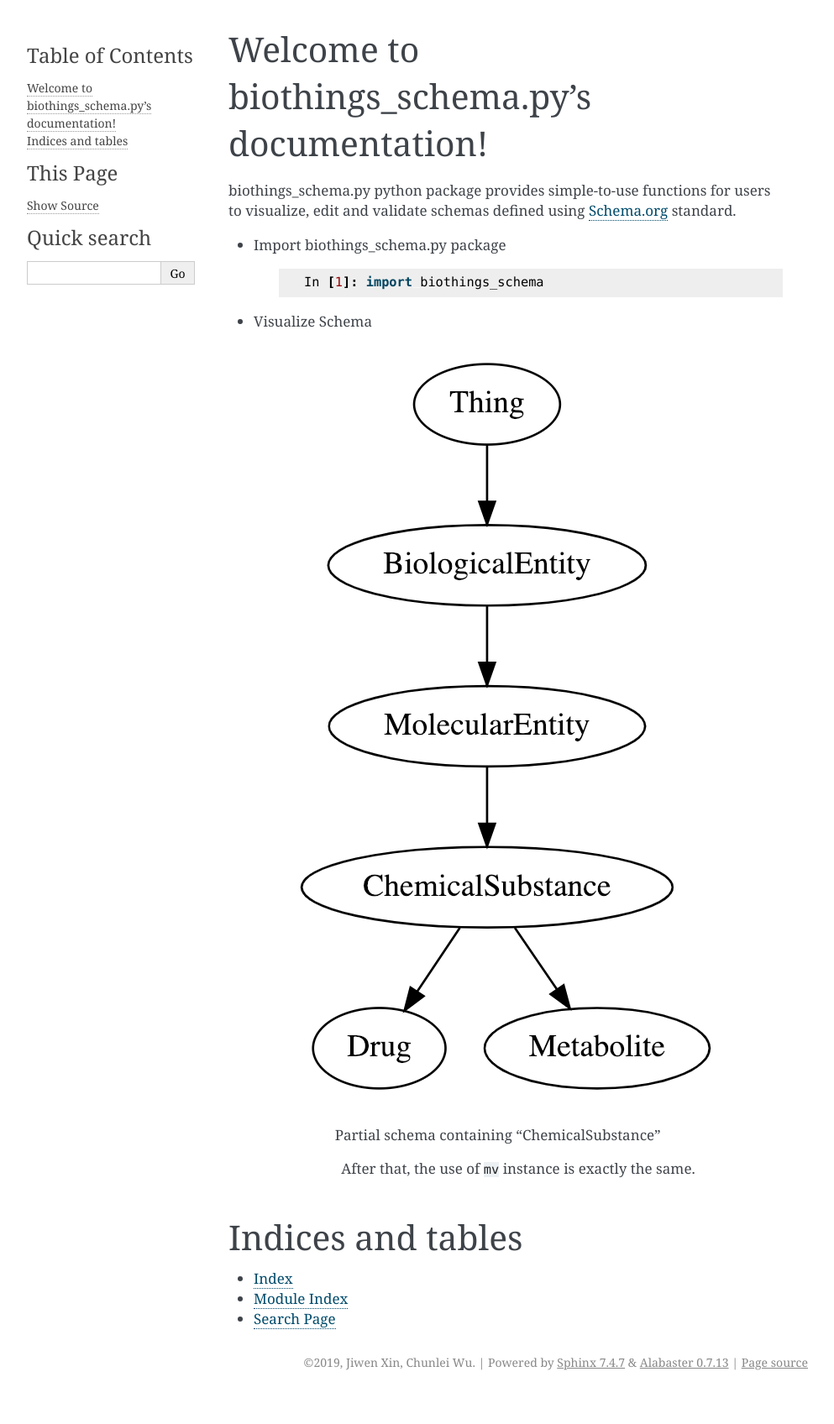
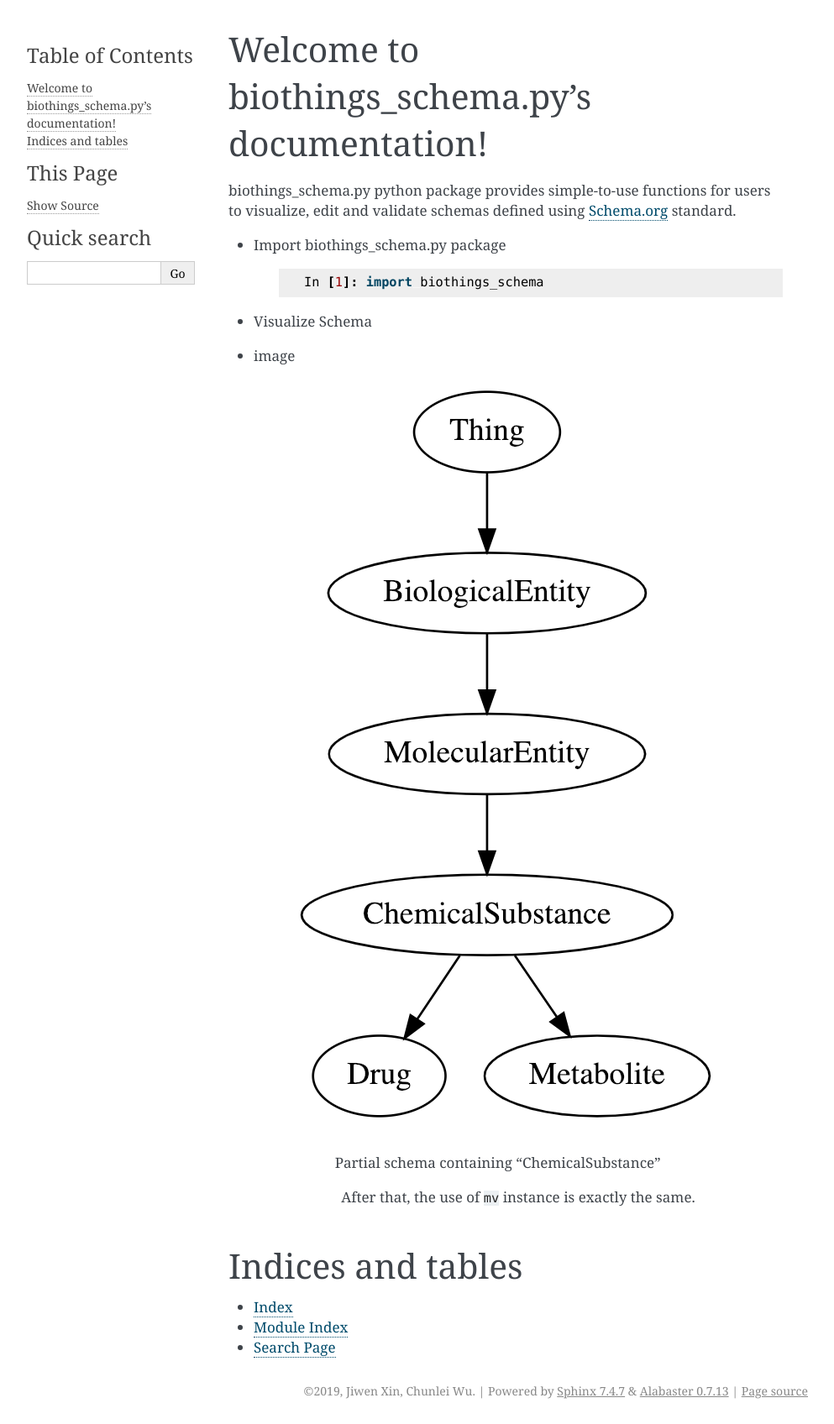
Before and after one commit to biothings/biothings_schema.py, a Sphinx documentation site: the page built from docs/index.rst, in a window 1280 px wide. Shown: the whole page at 84% size, without its empty margins (148-1141 px from the left). Built offline with Sphinx 7.4.7, drawn with Linux system fonts in a browser that asks for light colours; before the commit the page ends 1662 px from its top, so only the background shows below that.

Commit message:
change style

```diff
--- a/docs/index.rst
+++ b/docs/index.rst
@@ -20,7 +20,7 @@ biothings_schema.py python package provides simple-to-use functions for users to
         In [2]: explorer = biothings_schema.SchemaExplorer()
         In [3]: partial_schema = explorer.sub_schema_graph(source="ChemicalSubstance")
 
-
+* image
 .. figure::  images/partial_schema.png
    :align:   center
 
```
